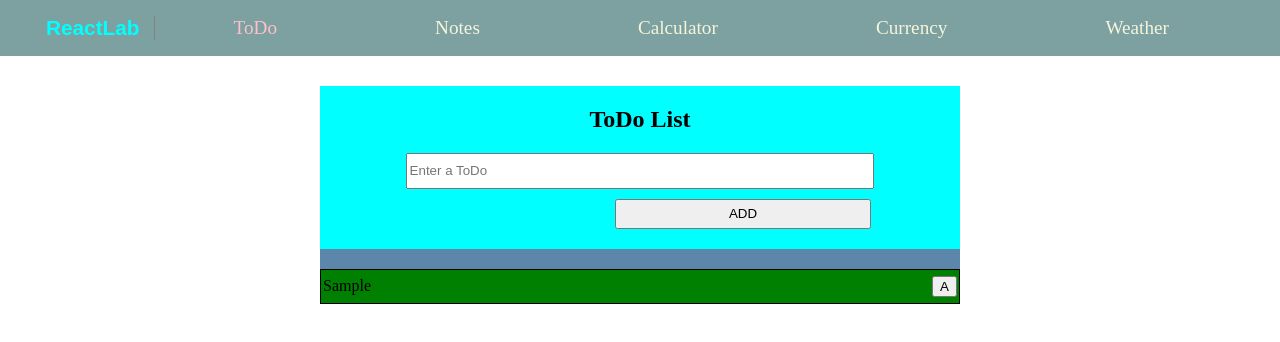
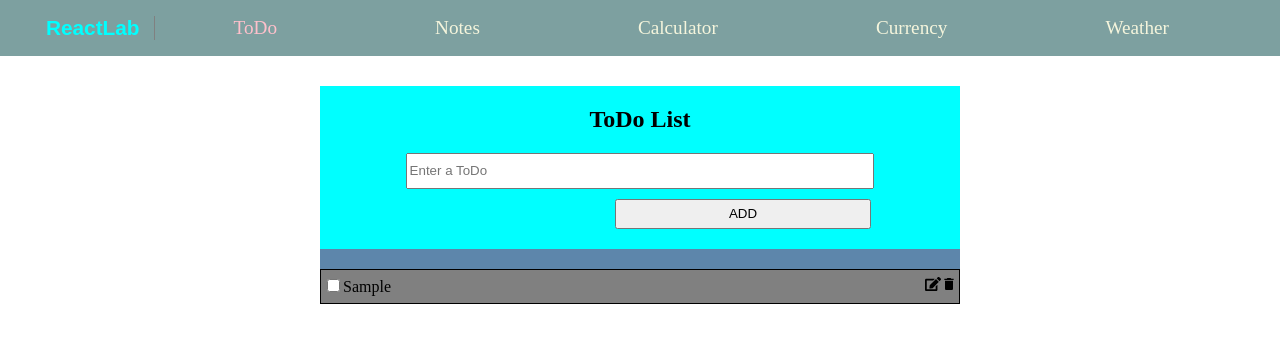
Before and after one commit to Salih041/ReactLab, a React (Vite) app: page /todolist in a window 1280 px wide. Both pictures are taken after typing "Sample" into the empty fields and a click on the button "ADD". Shown: the top 342 px of the page. Built offline with nearby package versions, Linux system fonts and the light colour scheme.

Commit message:
Update Todo feature  : edit , delete, storage

```diff
--- a/package.json
+++ b/package.json
@@ -13,6 +13,7 @@
     "@reduxjs/toolkit": "^2.8.2",
     "react": "^19.1.1",
     "react-dom": "^19.1.1",
+    "react-icons": "^5.5.0",
     "react-redux": "^9.2.0",
     "react-router-dom": "^7.8.2"
   },
--- a/src/components/Todocomponents/CreateTodo.jsx
+++ b/src/components/Todocomponents/CreateTodo.jsx
@@ -13,7 +13,7 @@ function CreateTodo() {
         const request = {
             id : Math.floor(Math.random()*9999),
             content : newtodo.trim(),
-            isCompleted : true
+            isCompleted : false
         }
         dispatch(addTodo(request))
         setNewtodo("");
@@ -22,7 +22,7 @@ function CreateTodo() {
     return (
         <div className='createContainer'>
             <h2 style={{textAlign:'center'}}>ToDo List</h2>
-            <input value={newtodo} onChange={(e)=>{setNewtodo(e.target.value)}} className='TodoInput' type="text" placeholder='Enter a ToDo' />
+            <input onKeyDown={(e)=>{if(e.key == "Enter") TodoCreate()}} value={newtodo} onChange={(e)=>{setNewtodo(e.target.value)}} className='TodoInput' type="text" placeholder='Enter a ToDo' />
             <button onClick={TodoCreate} className='CreateButton'>ADD</button>
         </div>
     )
--- a/src/components/Todocomponents/Todo.jsx
+++ b/src/components/Todocomponents/Todo.jsx
@@ -1,14 +1,35 @@
-import React from 'react'
+import React, { useState } from 'react'
+import { FaCheck } from "react-icons/fa";
+import { FaEdit } from "react-icons/fa";
+import { MdDelete } from "react-icons/md";
+import { useDispatch } from 'react-redux';
+import { removeTodo, toggleTodo, updateTodo } from '../../redux/todoSlice';
 
 function Todo({ todoProps }) {
     const {id,content,isCompleted} = todoProps
+    const [isEditing , setIsEditing] = useState(false);
+    const [newContent , setNewContent] = useState(content)
+    const dispatch = useDispatch();
+
+    const HandleUpdate = ()=>
+    {
+        const payload ={
+            id:id,
+            content:newContent,
+        }
+        dispatch(updateTodo(payload))
+        setIsEditing(!isEditing)
+    }
+
     return (
         <div className={isCompleted ? 'SingleTodo completed' : 'SingleTodo notCompleted'}>
            <div className='TodoLeft'>
-                {content}
+                <input className='todoCheckBox' type="checkbox" checked={isCompleted} onChange={()=>dispatch(toggleTodo(id))}/>
+                {isEditing ? <input className='todoUpdateInput' type='text' value={newContent} onChange={(e)=>setNewContent(e.target.value)} onKeyDown={(e)=>{if(e.key == "Enter") HandleUpdate()}}/> : <span className='todoContentSpan'>{content}</span>}
            </div>
            <div className='TodoRight'>
-                <button>A</button>
+                {isEditing ? <FaCheck onClick={()=>HandleUpdate()} className='todoButtons'/> : <FaEdit onClick={()=>setIsEditing(!isEditing)} className='todoButtons'/>}
+                <MdDelete onClick={()=>dispatch(removeTodo(id))} className='todoButtons'/>
            </div>
         </div>
     )
--- a/src/redux/todoSlice.jsx
+++ b/src/redux/todoSlice.jsx
@@ -1,7 +1,18 @@
 import { createSlice } from '@reduxjs/toolkit'
 
+
+const GetTodosFromLocal = ()=>
+{
+    return JSON.parse(localStorage.getItem("ReactLabTodos")) ?? []
+}
+
+const WriteTodosToLocal = (state)=>
+{
+    localStorage.setItem("ReactLabTodos", JSON.stringify(state.todos))
+}
+
 const initialState = {
-  todos: [],
+  todos: GetTodosFromLocal()
 }
 
 export const todoSlice = createSlice({
@@ -10,15 +21,32 @@ export const todoSlice = createSlice({
     reducers:{
         addTodo:(state,action)=>
         {
-            state.todos.push(action.payload)
+            state.todos.push(action.payload);
+            WriteTodosToLocal(state);
         },
         removeTodo:(state,action)=>
         {
-            state.todos = state.todos.filter((todo)=>todo.id!==action.payload)
+            state.todos = state.todos.filter((todo)=>todo.id!==action.payload);
+            WriteTodosToLocal(state)
+        },
+        updateTodo:(state,action)=>
+        {
+            const newtodo = action.payload
+            state.todos.map((todo)=>{
+                if(todo.id === newtodo.id) todo.content = newtodo.content
+            })
+            WriteTodosToLocal(state)
+        },
+        toggleTodo:(state,action)=>
+        {
+            state.todos = state.todos.map((todo)=>{
+                return todo.id == action.payload ? {...todo, isCompleted:!todo.isCompleted}:todo
+            })
+            WriteTodosToLocal(state)
         }
     }
 })
 
-export const {addTodo,removeTodo} = todoSlice.actions
+export const {addTodo,removeTodo,updateTodo,toggleTodo} = todoSlice.actions
 
 export default todoSlice.reducer
```
Also changed, not shown: 1 other file (tests, documents, lock files or other folders).
